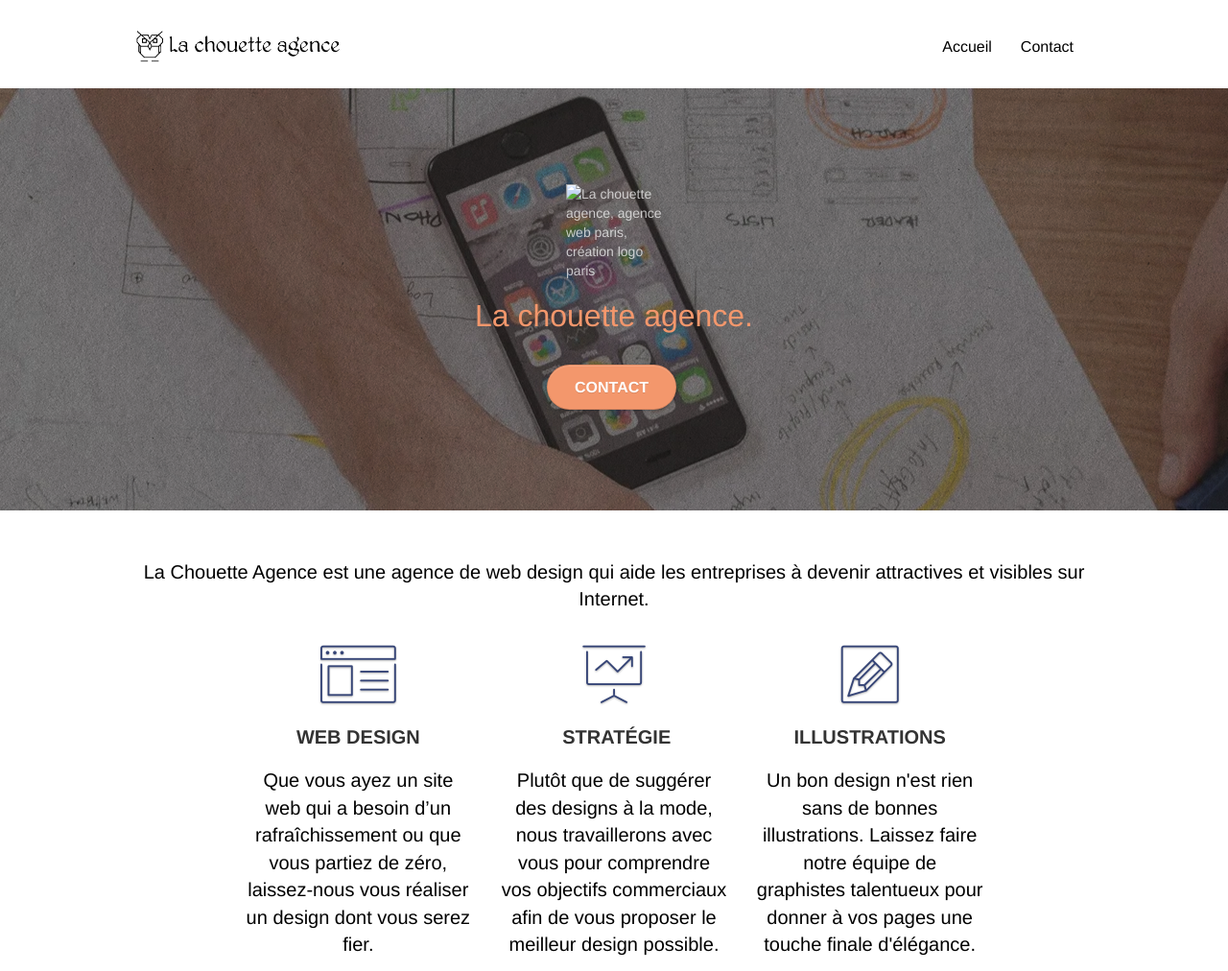
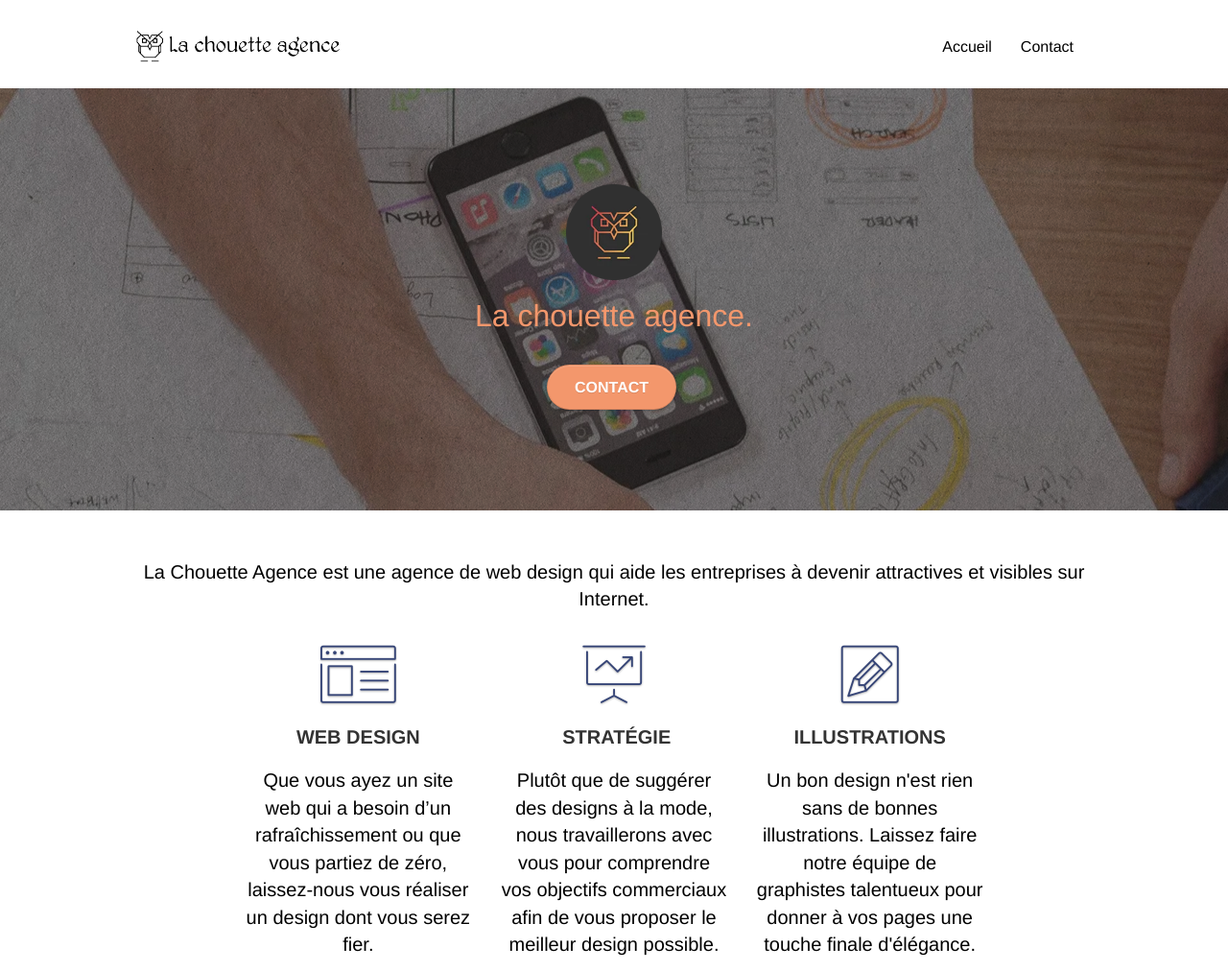
Before and after one commit to JADLIB/JadHAGESLEIMAN_4_26072021, a plain HTML site: page index.html in a window 1280 px wide. Shown: the top 1012 px of the page at 96% size. Drawn offline with Linux system fonts and the light colour scheme.

Commit message:
Changement format image correction

```diff
--- a/index.html
+++ b/index.html
@@ -87,7 +87,7 @@
           <div class="row tight-width-whitespace">
             <div class="col-sm-12">
               <img
-                src="img/logo.png"
+                src="img/logo.webp"
                 class="center-block image-resize-mode"
                 width="100"
                 alt="La chouette agence, agence web paris, création logo paris"
```
